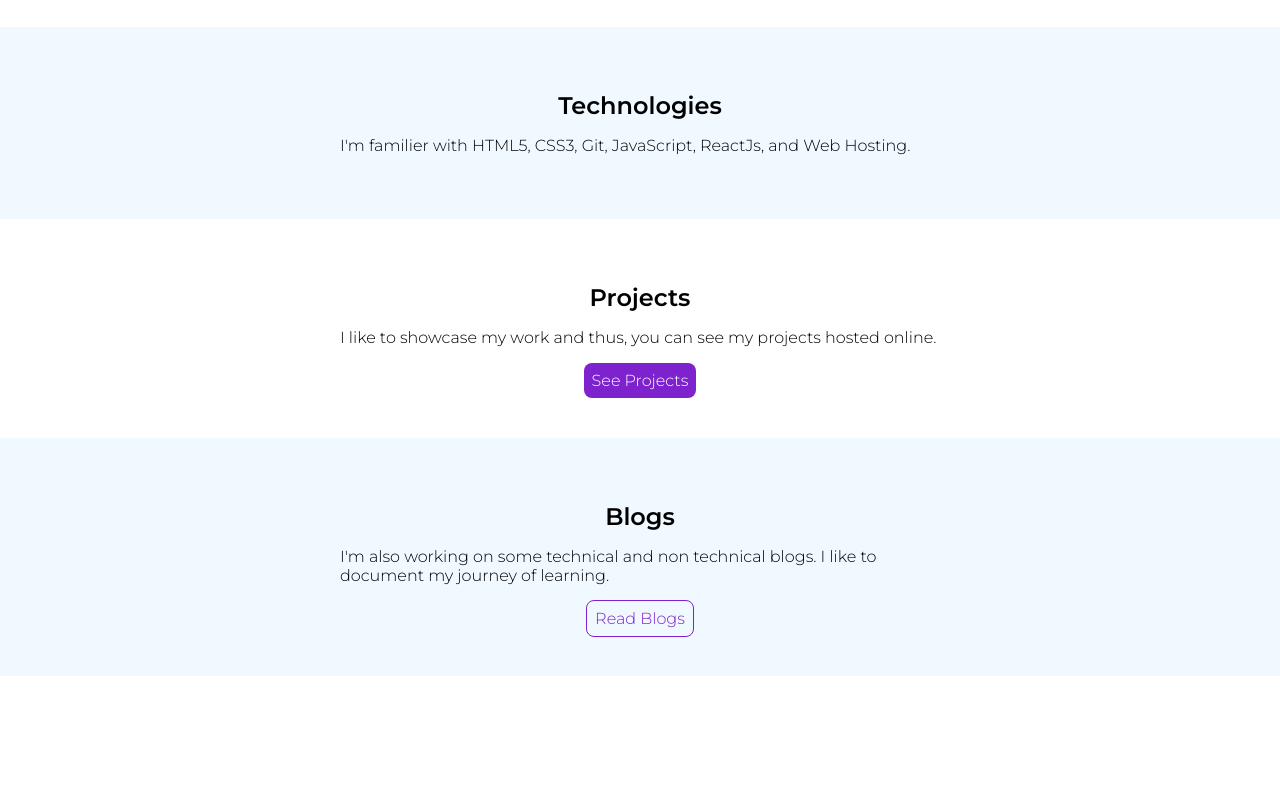
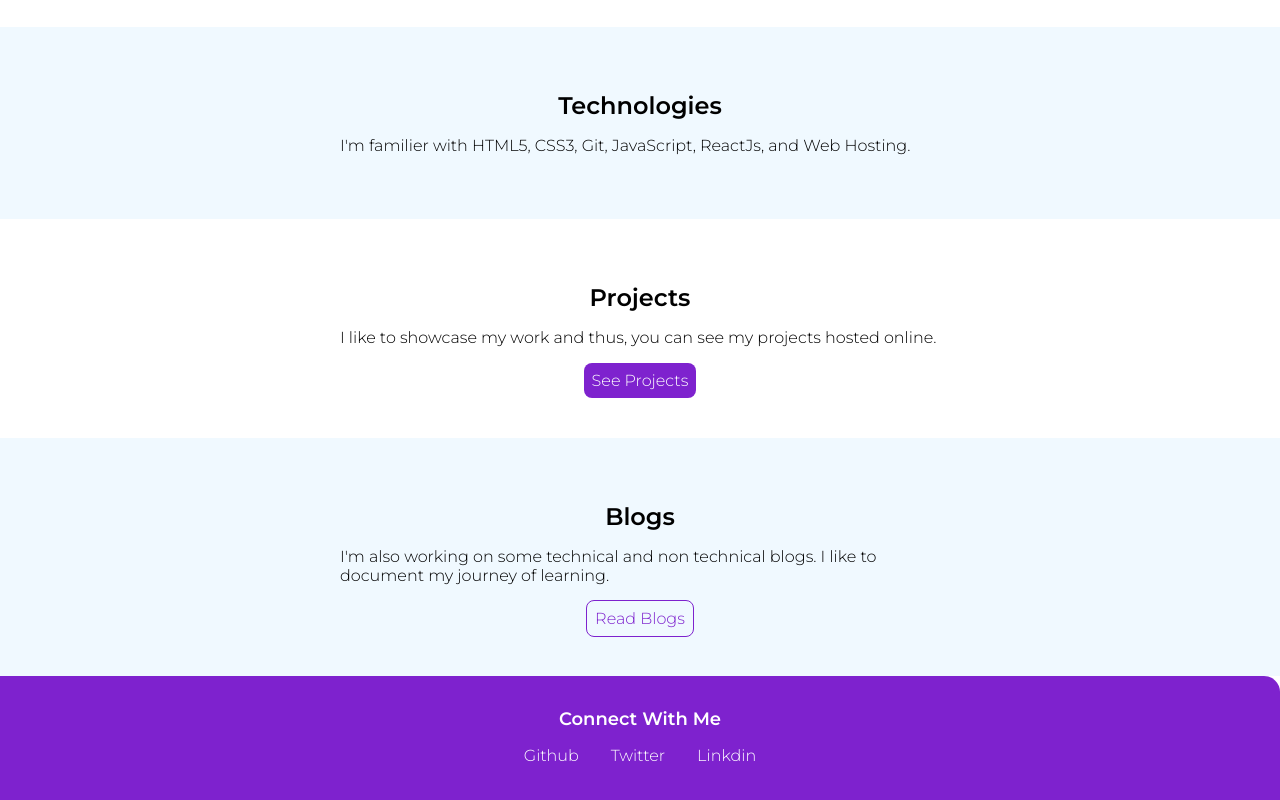
Before and after one commit to yash-purkar/portfolio, a React (Create React App) app: page / in a window 1280 px wide. Shown: the part 634-1434 px from the top of the page. Before the commit the page ends 1310 px from the top, so only its background shows below. Built offline with nearby package versions, Linux system fonts and the light colour scheme.

Commit message:
footer done

```diff
--- a/src/App.js
+++ b/src/App.js
@@ -4,6 +4,7 @@ import Projects from './Components/Projects';
 import Blogs from './Components/Blogs';
 import Navbar from './Components/Navbar';
 import { BrowserRouter, Routes, Route } from 'react-router-dom'
+import Footer from "./Components/Footer";
 
 
 function App() {
@@ -16,6 +17,7 @@ function App() {
           <Route path='projects' element={<Projects />} />
           <Route path="blogs" element={<Blogs />} />
         </Routes>
+        <Footer />
       </BrowserRouter>
     </>
   );
--- a/src/Components/App.css
+++ b/src/Components/App.css
@@ -143,3 +143,31 @@ hr {
   border-bottom-left-radius: 2rem;
   background-color: var(--off-white);
 }
+
+/* Footer */
+
+.footer {
+  background-color: var(--color-primary);
+  padding: 2rem 1rem;
+  color: var(--white);
+  text-align: center;
+  border-top-right-radius: 1rem;
+}
+
+.social-links {
+  padding-inline-start: 0px;
+}
+
+.social-links .link {
+  color: var(--white);
+}
+
+.footer .footer-heading {
+  font-weight: bold;
+  font-size: 18px;
+}
+
+.footer a:hover {
+  font-weight: bold;
+  text-decoration: underline;
+}
--- /dev/null
+++ b/src/Components/Footer.js
@@ -0,0 +1,26 @@
+import React from 'react'
+
+const Footer = () => {
+  return (
+    <footer className="footer">
+      <div className="footer-heading">Connect With Me</div>
+      <ul className="social-links list-non-bullet">
+        <li className="list-item-inline">
+          <a href="https://github.com/yash-purkar" target="_blank" className="link">Github</a>
+        </li>
+        <li className="list-item-inline">
+          <a href="https://twitter.com/_Yash_Purkar" target="_blank" className="link">Twitter</a>
+        </li>
+        <li className="list-item-inline">
+          <a
+            href="https://www.linkedin.com/in/yash-purkar-a3505b235/"
+            className="link" target="_blank"
+          >Linkdin</a
+          >
+        </li>
+      </ul>
+    </footer>
+  )
+}
+
+export default Footer
--- a/src/Components/Home.js
+++ b/src/Components/Home.js
@@ -7,7 +7,7 @@ import HomeData from './Home/HomeData'
 const Home = () => {
   return (
     <>
-      <Header img={img} txt=" The" htxt="Web Developer" />
+      <Header img={img} txt="Yash Purkar The" htxt="Web Developer" />
 
       {/* <Sections heading="Technologies" txt="I'm familier with HTML5, CSS3, Git, JavaScript, NodeJs, ReactJs, and Web Hosting." type="ow" wantBtn="no" />
 
@@ -18,7 +18,7 @@ const Home = () => {
       {
         HomeData.map((currElem, indx) => {
           const { heading, txt, type, wantBtn, btnText } = currElem;
-          return <Sections heading={heading} txt={txt} type={type} wantBtn={wantBtn} btnText={btnText} />
+          return <Sections heading={heading} txt={txt} type={type} wantBtn={wantBtn} btnText={btnText} key={indx} />
         })
       }
 
```
